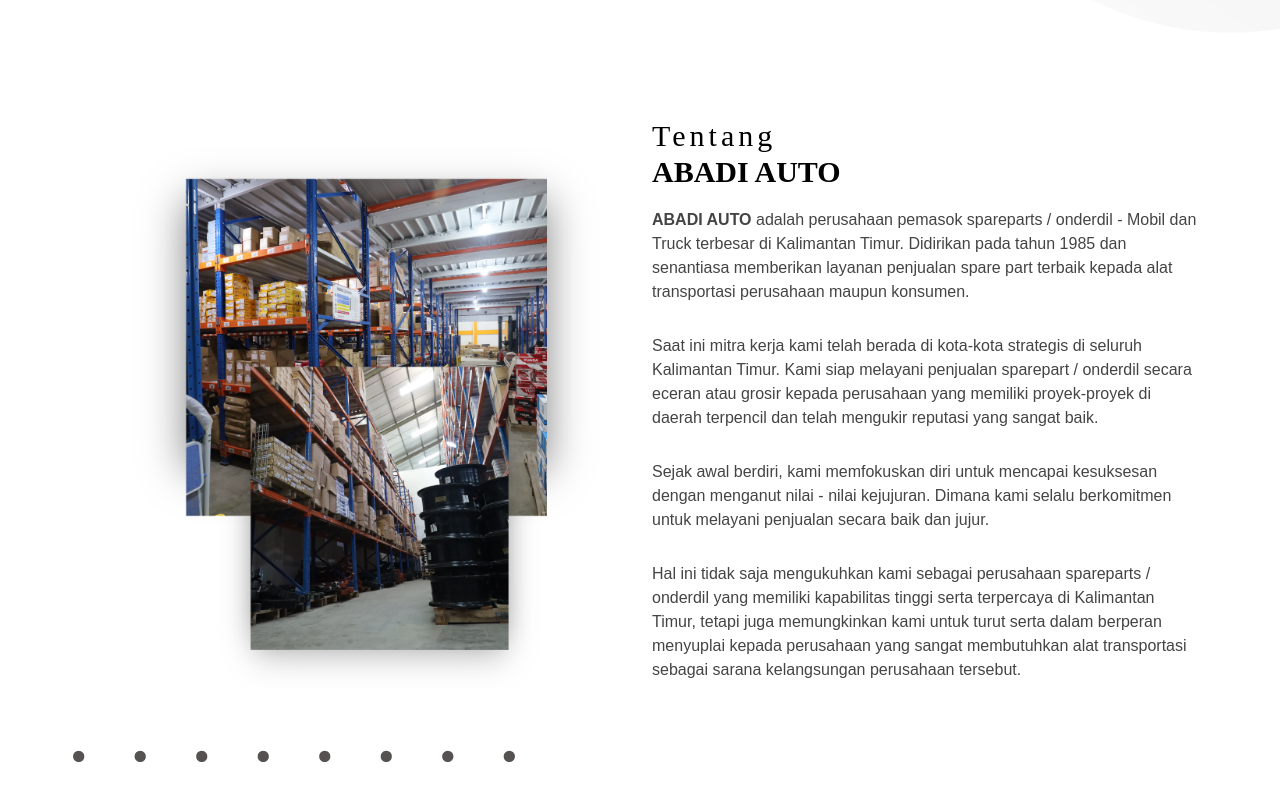
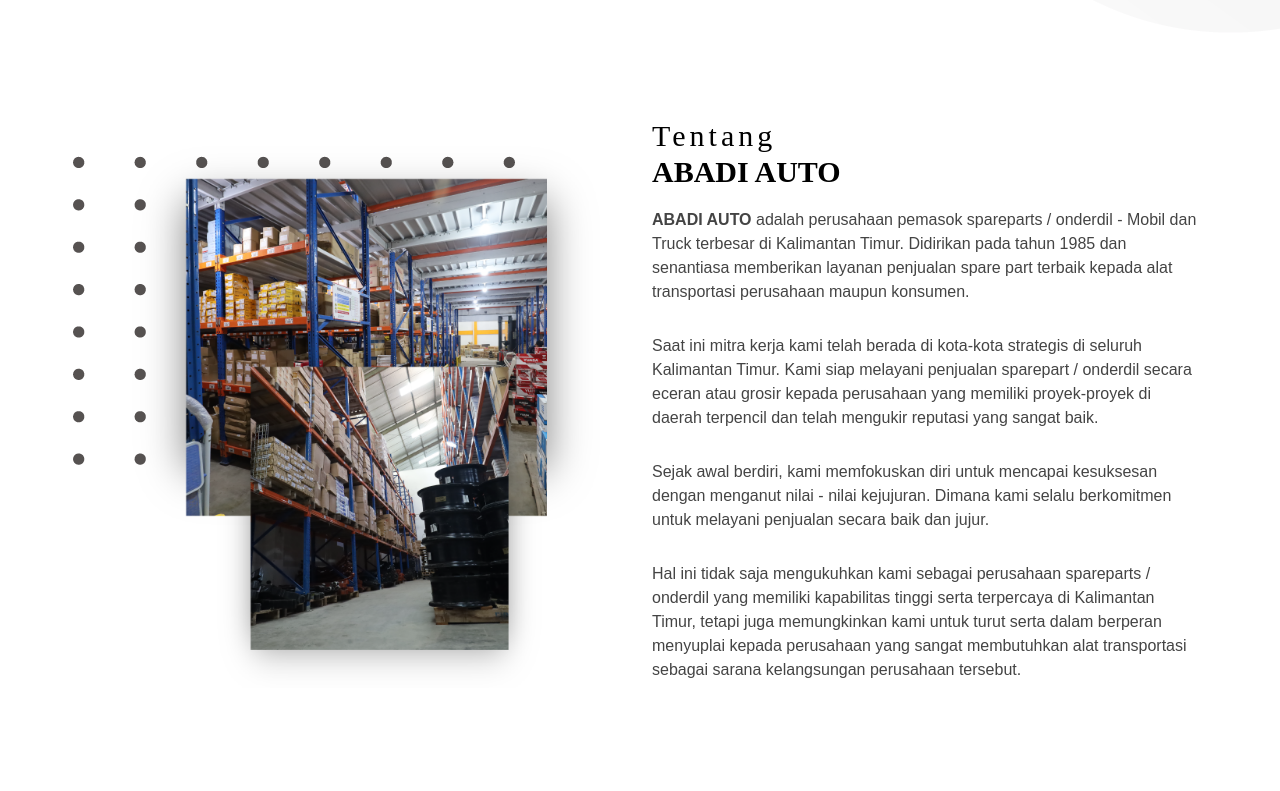
Before and after one commit to vian-nin/abadiauto, a plain HTML site: page index.html in a window 1280 px wide. Shown: the part 1082-1873 px from the top of the page. Drawn offline with Linux system fonts and the light colour scheme.

Commit message:
update 02

```diff
--- a/assets/css/style.css
+++ b/assets/css/style.css
@@ -1184,13 +1184,10 @@ z-index: 20;*/
 .ornament-2 {
     position: absolute;
     left: 50px;
-<<<<<<< HEAD
     top: 145%;
-   z-index: -1;
-=======
+    z-index: -1;
     top: 1200px;
-   z-index: 1;
->>>>>>> 278a7523d864050b4ef27de532ff45a5f3cd632c
+
   }
 
 .ornament-3 {
```
